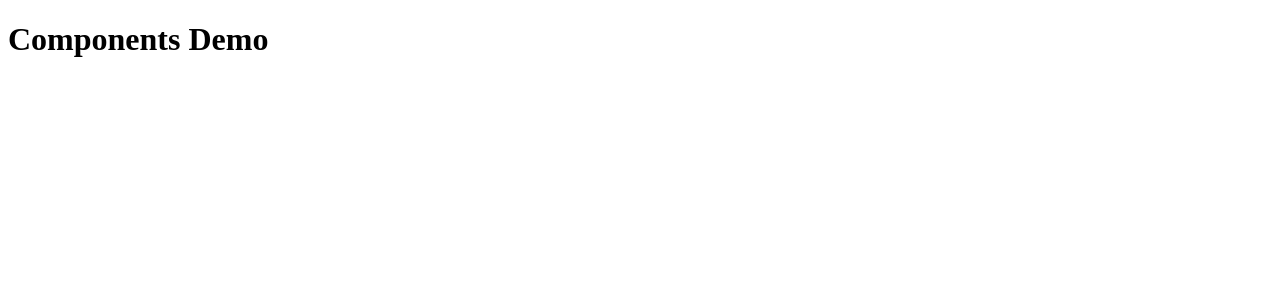
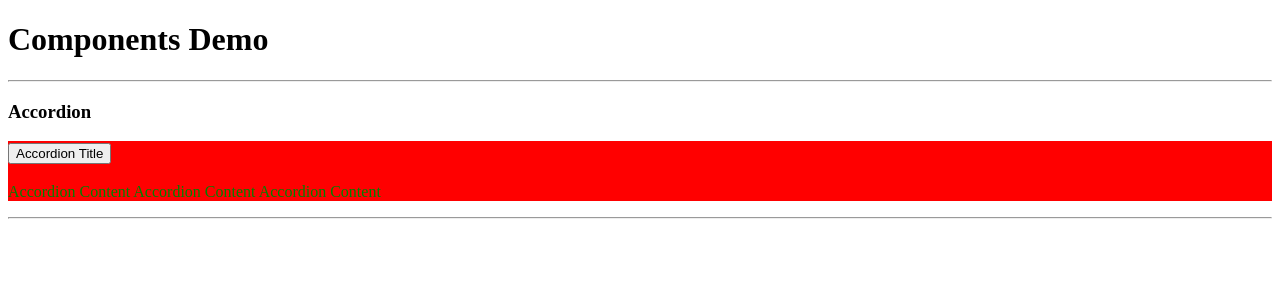
Before and after one commit to kwood15/components, a React app: page / in a window 1280 px wide. Shown: the top 300 px of the page. Built offline with nearby package versions, Linux system fonts and the light colour scheme; the HTML template or start-up script is replaced by a standard one.

Commit message:
Add css modules/loaders

```diff
--- a/package.json
+++ b/package.json
@@ -32,8 +32,10 @@
     "@storybook/react": "^6.4.0-alpha.11",
     "@testing-library/react": "^12.0.0",
     "babel-loader": "^8.2.2",
+    "css-loader": "^3.6.0",
     "html-webpack-plugin": "^4.5.2",
     "prettier": "2.2.1",
+    "style-loader": "^1.3.0",
     "webpack": "^5.42.1",
     "webpack-cli": "^4.7.2",
     "webpack-dev-server": "^3.11.2",
--- a/src/Demo.tsx
+++ b/src/Demo.tsx
@@ -1,5 +1,22 @@
+import Accordion from './components/accordion/Accordion';
+
 function Demo() {
-  return <h1>Components Demo</h1>
+  return (
+    <>
+      <h1>Components Demo</h1>
+      <hr />
+      <h3>Accordion</h3>
+      <Accordion
+        id="accordionLink"
+        title="Accordion Title"
+        ariaControls="accordionPanel"
+        ariaLabelledBy="accordionLink"
+      >
+        <p>Accordion Content Accordion Content Accordion Content</p>
+      </Accordion>
+      <hr />
+    </>
+  );
 }
 
 export default Demo;
--- /dev/null
+++ b/src/components/accordion/Accordion.module.css
@@ -0,0 +1,9 @@
+.test {
+  color: green;
+  background: red;
+}
+
+.testAgain {
+  composes: test;
+  color: yellow;
+}
--- /dev/null
+++ b/src/components/accordion/Accordion.tsx
@@ -0,0 +1,51 @@
+import styles from './Accordion.module.css';
+
+import { ReactElement, ReactNode, useState } from 'react';
+
+interface AccordionProps {
+  title: string;
+  id: string;
+  ariaControls: string;
+  ariaLabelledBy: string;
+  children: ReactNode;
+  expanded?: boolean;
+}
+
+export default function Accordion({
+  title,
+  ariaControls,
+  ariaLabelledBy,
+  children,
+  expanded
+}: AccordionProps): ReactElement {
+  const [isOpen, setIsOpen] = useState(expanded);
+
+  return (
+    <div role="tablist" className={styles.test} aria-multiselectable="true">
+      <div
+        id={ariaLabelledBy}
+        role="tab"
+        className={styles.testAgain}
+        aria-expanded={isOpen}
+        aria-controls={ariaControls}
+        onClick={() => setIsOpen(!isOpen)}
+      >
+        <h3 className="accordion-tab__title">
+          <button
+            className={`accordion-tab__title-link ${isOpen ? 'open' : ''}`}
+          >
+            {title}
+          </button>
+        </h3>
+      </div>
+      <div
+        id={ariaControls}
+        aria-labelledby={ariaLabelledBy}
+        className={`accordion-item ${isOpen ? 'collapsed' : ''}`}
+        onClick={() => setIsOpen(!isOpen)}
+      >
+        <div className="accordion-item__content">{children}</div>
+      </div>
+    </div>
+  );
+}
--- a/webpack.common.js
+++ b/webpack.common.js
@@ -16,14 +16,14 @@ module.exports = {
         use: ['babel-loader'],
         exclude: /node_modules/
       },
-      // {
-      //   test: /\.css$/,
-      //   use: ['style-loader', 'css-loader']
-      // }
+      {
+        test: /\.css$/i,
+        use: ['style-loader', 'css-loader']
+      }
     ]
   },
   resolve: {
-    extensions: ['.ts', '.tsx', '.js', '.jsx']
+    extensions: ['.ts', '.tsx', '.js', '.jsx'],
   },
   plugins: [
     new HtmlWebpackPlugin({
```
Also changed, not shown: 2 other files (tests, documents, lock files or other folders).
